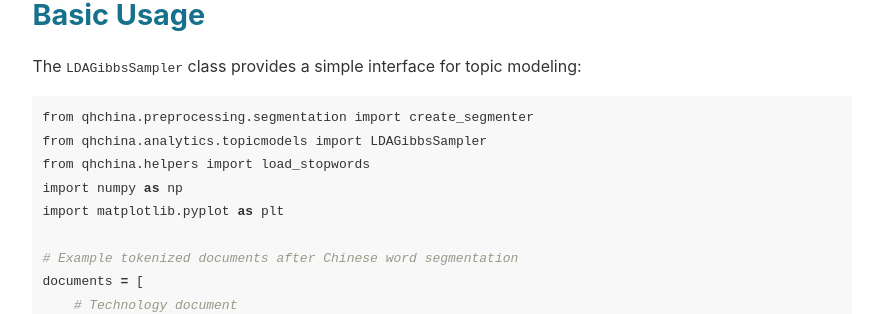
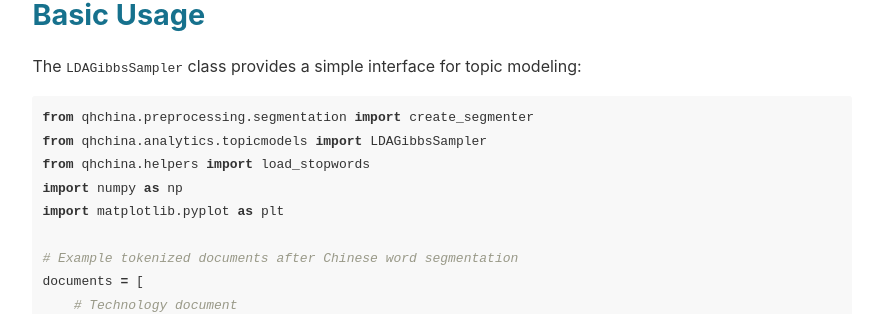
Before and after one commit to mcjkurz/qhchina, a Jekyll site: the page built from docs/qhchina_docs/topic_modeling/index.md, in a window 1280 px wide. Shown: the part 786-1100 px from the top of the page, without its empty margins (198-1081 px from the left). Built offline with Jekyll 4.4.1, drawn with Linux system fonts in a browser that asks for light colours.

Commit message:
docs changes

```diff
--- a/docs/assets/css/style.scss
+++ b/docs/assets/css/style.scss
@@ -90,3 +90,12 @@ div[class^="language-"] {
 .highlight .vg { color: #008080; }
 .highlight .vi { color: #008080; }
 .highlight .il { color: #099; }
+
+.highlight .kr {
+  font-weight: bold;
+}
+
+// Specific Python import/from highlighting
+.highlight .kn {
+  font-weight: bold;
+}
```
